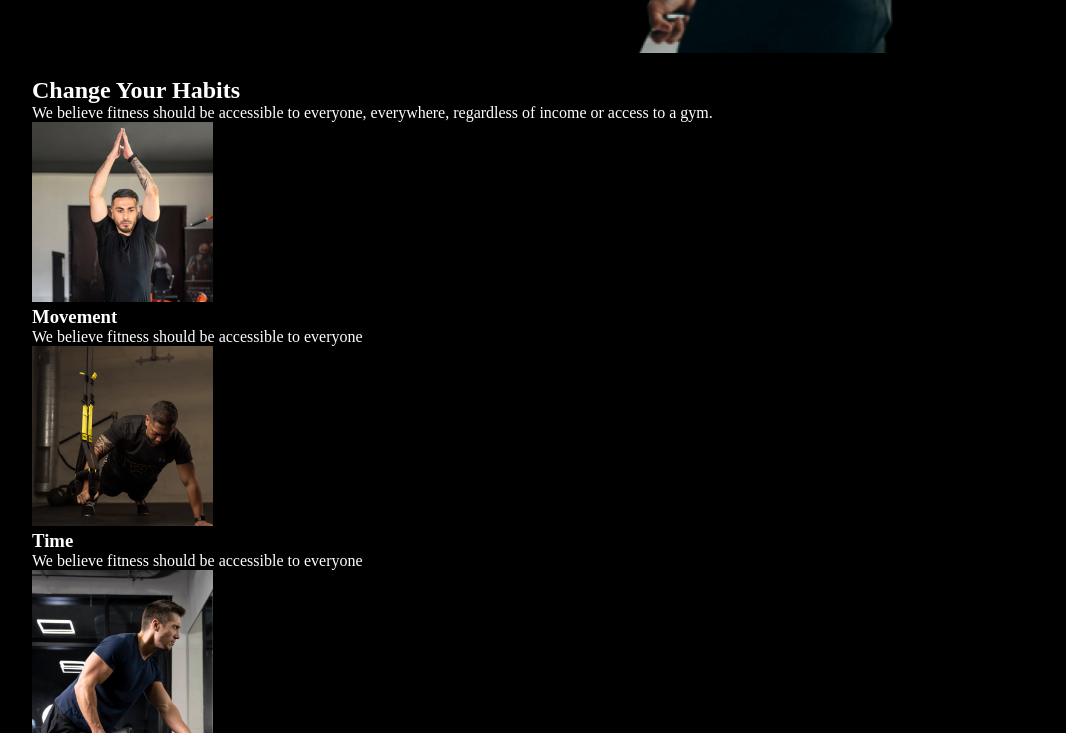
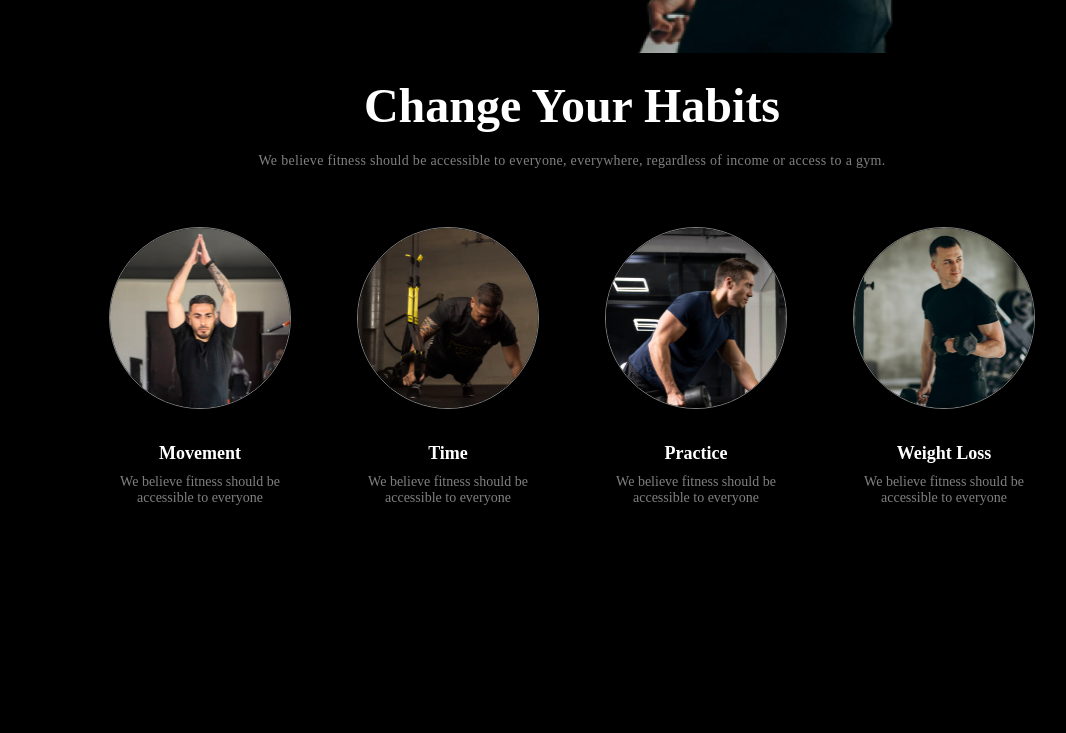
Before and after one commit to FaysalMiah55/versatile-ui, a plain HTML site: page index.html in a window 1280 px wide. Shown: the part 705-1438 px from the top of the page, without its empty margins (68-1134 px from the left). After the commit the page ends 1321 px from the top, so only its background shows below. Drawn offline with Linux system fonts and the light colour scheme.

Commit message:
main- change habit

```diff
--- a/index.html
+++ b/index.html
@@ -36,14 +36,14 @@
             </div>
             <div class="banner-right">
                 <img src="images/Images 2.png" height="580" width="350" alt="Banner Image">
-                <div class="collage-1 display-flex">
+                <div class="collage-1 display-flex text-description-color">
                     <div class="video-icon orange-bg"><i class="fab fa-youtube"></i></div>
                     <div class="collage-content">
                         <h3>350+</h3>
                         <p>Video tutorial</p>
                     </div>
                 </div>
-                <div class="collage-2">
+                <div class="collage-2 text-description-color">
                     <h3>500+</h3>
                     <p>Free Workout Videos</p>
                 </div>
@@ -54,29 +54,29 @@
     <main>
         <section id="change-habits" class="section-margin">
             <h2 class="habit-title">Change Your Habits</h2>
-            <p class="habit-description">We believe fitness should be accessible to everyone, everywhere, regardless of income or access to a gym.</p>
-            <habit-cards-container>
-                <habit-card>
-                    <img src="images/image 2.png" alt="">
+            <p class="habit-description ">We believe fitness should be accessible to everyone, everywhere, regardless of income or access to a gym.</p>
+            <div class="habit-cards-container display-flex">
+                <div class="habit-card">
+                    <img class="habir-img" src="images/image 2.png" alt="">
                     <h3 class="sub-title">Movement</h3>
-                    <p class="sub-description">We believe fitness should be accessible to everyone</p>
-                </habit-card>
-                <habit-card>
-                    <img src="images/image 3.png" alt="">
+                    <p class="sub-description text-description-color">We believe fitness should be accessible to everyone</p>
+                </div>
+                <div class="habit-card">
+                    <img class="habir-img" src="images/image 3.png" alt="">
                     <h3 class="sub-title">Time</h3>
-                    <p class="sub-description">We believe fitness should be accessible to everyone</p>
-                </habit-card>
-                <habit-card>
-                    <img src="images/image 4.png" alt="">
+                    <p class="sub-description text-description-color">We believe fitness should be accessible to everyone</p>
+                </div>
+                <div class="habit-card">
+                    <img class="habir-img" src="images/image 4.png" alt="">
                     <h3 class="sub-title">Practice</h3>
-                    <p class="sub-description">We believe fitness should be accessible to everyone</p>
-                </habit-card>
-                <habit-card>
-                    <img src="images/image 5.png" alt="">
+                    <p class="sub-description text-description-color">We believe fitness should be accessible to everyone</p>
+                </div>
+                <div class="habit-card">
+                    <img class="habir-img" src="images/image 5.png" alt="">
                     <h3 class="sub-title">Weight Loss</h3>
-                    <p class="sub-description">We believe fitness should be accessible to everyone</p>
-                </habit-card>
-            </habit-cards-container>
+                    <p class="sub-description text-description-color">We believe fitness should be accessible to everyone</p>
+                </div>
+            </div>
         </section>
     </main>
     <!-- footer part -->
--- a/styles/style.css
+++ b/styles/style.css
@@ -43,7 +43,16 @@ body{
     font-weight: 600;
 }
 .section-margin{
-    margin: 100px 100px;
+    margin: 100px 150px;
+}
+.sub-title{
+    font-size: 18px;
+    font-weight: 600;
+    margin-bottom: 10px;
+}
+.sub-description{
+    font-size: 14px;
+    font-weight: 400;
 }
 
 /* header */
@@ -168,7 +177,6 @@ nav ul li a{
 .collage-1 p, .collage-2 p{
     font-size: 13px;
     letter-spacing: 1px;
-    color: #FFFFFFA6;
 }
 .collage-2{
     padding: 24px;
@@ -187,7 +195,38 @@ nav ul li a{
 /* main */
 /* change habit section */
 #change-habits{
+    text-align: center;
+}
+.habit-title{
+    font-size: 48px;
+    font-weight: 900;
+    line-height: 120%;
+    margin: 14px 0px;
+}
+.habit-description{
+    font-size: 14px;
+    font-weight: 400;
+    color: #FFFFFF80;
+    line-height: 24px;
+    letter-spacing: 0.3px;
+    margin: 14px 0px;
 
+}
+.habit-cards-container{
+    justify-content: flex-start;
+    align-items: center;
+    gap: 40px;
+    margin: 0px 14px;
+}
+.habit-card{
+    padding: 10px;
+}
+.habir-img{
+    height: 180px;
+    width: 180px;
+    border-radius: 50%;
+    border: 1px solid #FFFFFF80;
+    margin: 30px 0px;
 }
 
 /* responsive */
```
